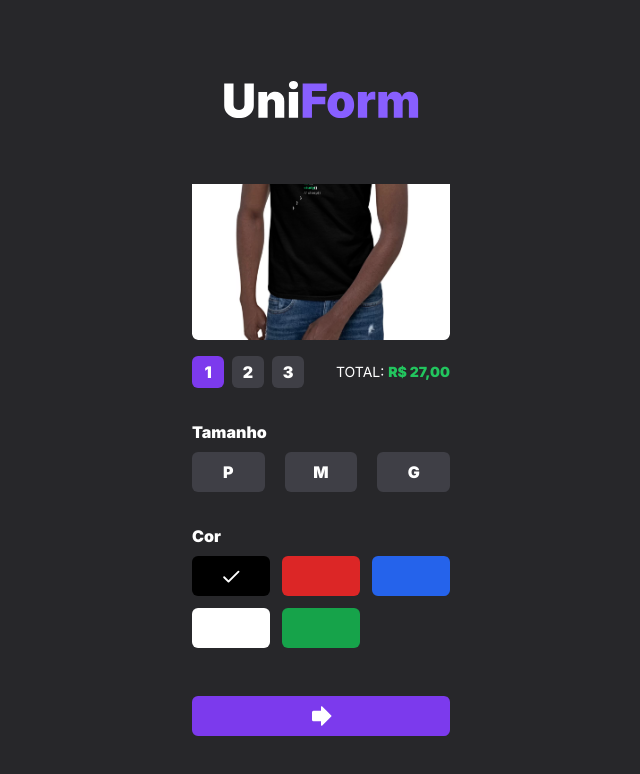
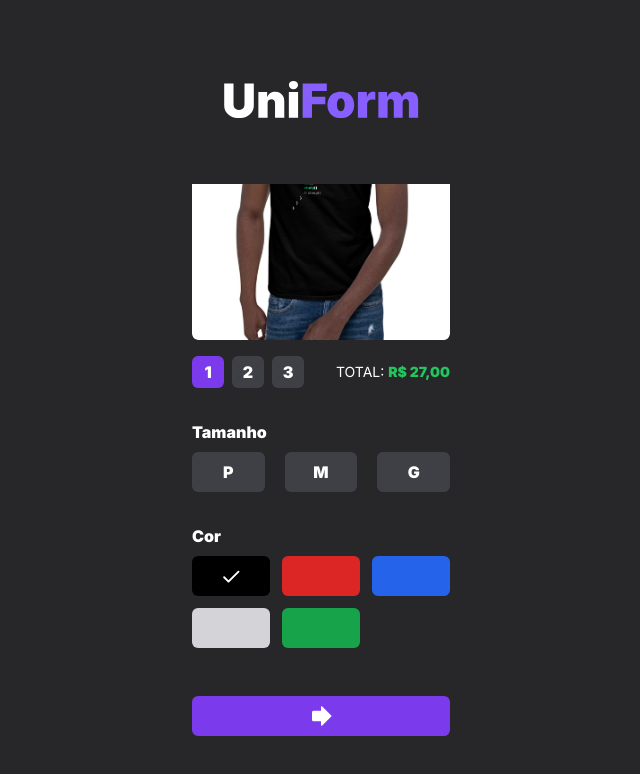
Before and after one commit to andreojr/uniform-web, a React (Vite) app: page /cadastro in a window 1280 px wide. Both pictures are taken after a click on the radio button 550 px from the left and 576 px from the top of the page. Shown: the top 774 px of the page, without its empty margins (319-959 px from the left). Built offline with nearby package versions, Linux system fonts and the light colour scheme.

Commit message:
off white

```diff
--- a/src/components/Colors.tsx
+++ b/src/components/Colors.tsx
@@ -11,7 +11,7 @@ const colors = [
     },
     {
         color: "Branco",
-        bg: "bg-white",
+        bg: "bg-zinc-300",
     },
     {
         color: "Vinho",
--- a/src/components/ItemColor.tsx
+++ b/src/components/ItemColor.tsx
@@ -14,7 +14,7 @@ export function ItemColor({ color, bg }: ItemColorProps) {
                 <div className={`flex items-center justify-center w-5 h-5 rounded-full ${bg}`}>
                     <Check
                         size={24}
-                        className={clsx("", { "text-white": bg !== "bg-white", "text-black": bg === "bg-white" })} weight="bold"
+                        className={clsx("", { "text-white": bg !== "bg-zinc-300", "text-black": bg === "bg-zinc-300" })} weight="bold"
                     />
                 </div>
             </div>
```
